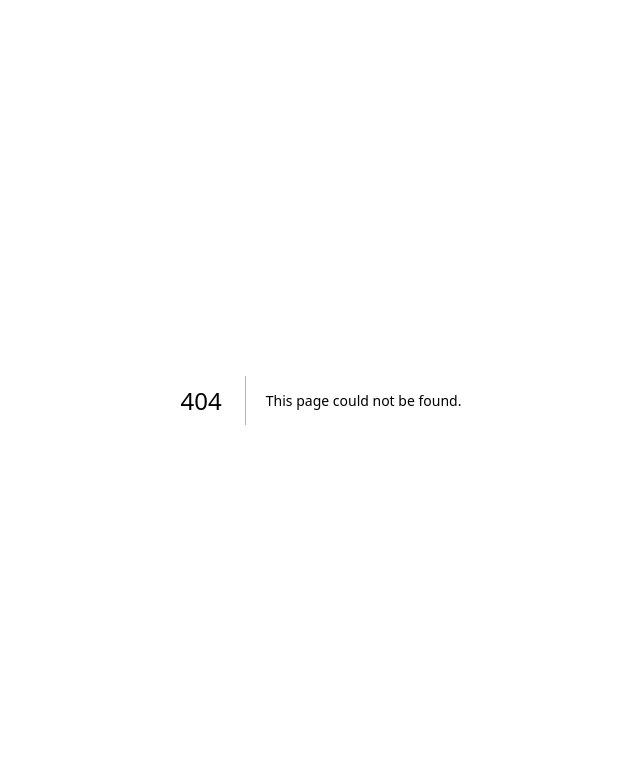
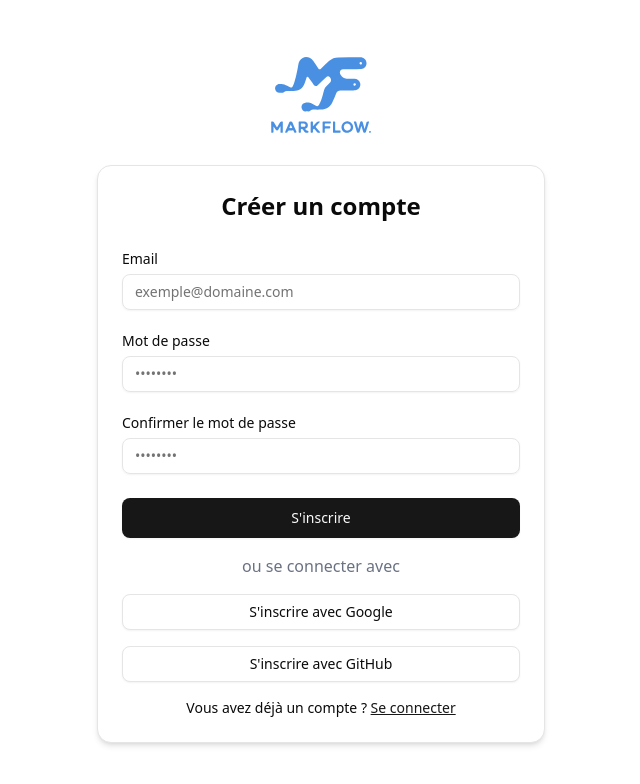
Before and after one commit to Iovann/markFlow, a Next.js app: page /register in a window 1280 px wide. Before the commit this address had no page. Shown: the top 784 px of the page, without its empty margins (319-959 px from the left). Built offline with nearby package versions, Linux system fonts and the light colour scheme.

Commit message:
feat: implement authentication flow with login and registration pages

```diff
--- a/app/(auth)/login/page.tsx
+++ b/app/(auth)/login/page.tsx
@@ -11,25 +11,52 @@ import {
 import { Label } from "@/src/components/ui/label";
 import { useState } from "react";
 import Image from "next/image";
+import Link from "next/link";
+import { createClient } from "@/utils/supabase/client";
+import { useRouter } from "next/navigation";
+import { Loader2 } from "lucide-react";
 
 export default function LoginPage() {
   const [email, setEmail] = useState("");
+  const router = useRouter();
   const [password, setPassword] = useState("");
+  const [loading, setLoading] = useState(false);
   const [error, setError] = useState<string | null>(null);
+  const [authLoading, setAuthLoading] = useState(false);
 
   // Fonction de gestion du login
   const handleLogin = async (e: React.FormEvent) => {
+    setLoading(true);
+    setError(null);
     e.preventDefault();
-    // Ici, tu pourras appeler Supabase Auth
-    console.log("Login avec", email, password);
+    const supabase = createClient();
+    const { error } = await supabase.auth.signInWithPassword({
+      email,
+      password,
+    });
+    setLoading(false);
+    if (error) {
+      setError(error.message);
+    } else {
+      router.push('/dashboard');
+    }
   };
 
   // Fonction pour la connexion avec Google via Supabase OAuth
-  const handleOAuthLogin = async (provider: string) => {
-    // const { error } = await supabase.auth.signInWithOAuth({ provider });
-    // if (error) {
-    //   setError(error.message);
-    // }
+  const handleOAuthLogin = async (provider: "google" | "github") => {
+    setAuthLoading(true);
+    setError(null);
+    const supabase = createClient();
+    const { error } = await supabase.auth.signInWithOAuth({
+      provider,
+      options: {
+        redirectTo: `${window.location.origin}/dashboard`,
+      },
+    });
+    setAuthLoading(false);
+    if (error) {
+      setError(error.message);
+    }
   };
 
   return (
@@ -72,8 +99,14 @@ export default function LoginPage() {
                 required
               />
             </div>
-            <Button className="w-full" type="submit">
-              Se connecter
+            <Button className="w-full py-5" type="submit" disabled={loading}>
+              {
+                loading ? (
+                  <Loader2 className="mr-2 h-4 w-4 animate-spin" />
+                ) : (
+                  "Se connecter"
+                )
+              }
             </Button>
           </form>
 
@@ -91,18 +124,23 @@ export default function LoginPage() {
               onClick={() => handleOAuthLogin("google")}
               variant="outline"
               className="w-full"
+              disabled={authLoading}
             >
-              Se connecter avec Google
-            </Button>
-            {/* Tu peux ajouter d'autres boutons pour GitHub, Facebook, etc. */}
-            <Button
-              onClick={() => handleOAuthLogin("github")}
-              variant="outline"
-              className="w-full"
-            >
-              Se connecter avec GitHub
+              {
+                authLoading ? (
+                  <Loader2 className="mr-2 h-4 w-4 animate-spin" />
+                ) : (
+                  "Se connecter avec Google"
+                )
+              }
             </Button>
           </div>
+          <p className="text-sm text-center mt-4">
+            Vous n'avez pas de compte ?{" "}
+            <Link href="/register" className="underline text-primary">
+              S'inscrire
+            </Link>
+          </p>
         </CardContent>
       </Card>
     </div>
--- /dev/null
+++ b/app/(auth)/register/page.tsx
@@ -0,0 +1,162 @@
+"use client";
+
+import { useState } from "react";
+import Image from "next/image";
+import Link from "next/link";
+import { createClient } from "@/utils/supabase/client";
+import { useRouter } from "next/navigation";
+
+import { Input } from "@/src/components/ui/input";
+import { Button } from "@/src/components/ui/button";
+import {
+  Card,
+  CardContent,
+  CardHeader,
+  CardTitle,
+} from "@/src/components/ui/card";
+import { Label } from "@/src/components/ui/label";
+
+export default function RegisterPage() {
+  const [email, setEmail] = useState("");
+  const router = useRouter();
+  const [password, setPassword] = useState("");
+  const [confirmPassword, setConfirmPassword] = useState("");
+  const [error, setError] = useState<string | null>(null);
+  const [success, setSuccess] = useState<string | null>(null);
+
+  const handleRegister = async (e: React.FormEvent) => {
+    e.preventDefault();
+    setError(null);
+    setSuccess(null);
+
+    if (password !== confirmPassword) {
+      setError("Les mots de passe ne correspondent pas.");
+      return;
+    }
+
+    const supabase = createClient();
+    const { error } = await supabase.auth.signUp({
+      email,
+      password,
+    });
+
+    if (error) {
+      setError(error.message);
+    } else {
+      setSuccess(
+        "Inscription réussie ! Vérifie ta boîte mail pour confirmer ton adresse."
+      );
+    }
+  };
+
+  const handleOAuth = async (provider: "google" | "github") => {
+    const supabase = createClient();
+    const { error } = await supabase.auth.signInWithOAuth({
+      provider,
+      options: {
+        redirectTo: `${window.location.origin}/dashboard`,
+      },
+    });
+    if (error) setError(error.message);
+  };
+
+  return (
+    <div className="min-h-screen flex flex-col items-center justify-center gap-8 px-1 sm:px-4">
+      <Image src="/assets/icons/logo.svg" alt="Logo" width={100} height={100} />
+
+      <Card className="w-full max-w-md shadow-md">
+        <CardHeader className="text-center">
+          <CardTitle className="text-2xl">Créer un compte</CardTitle>
+        </CardHeader>
+        <CardContent className="space-y-4">
+          {/* Afficher le formulaire ou le message de succès */}
+          {!success ? (
+            <form onSubmit={handleRegister} className="space-y-6">
+              <div>
+                <Label htmlFor="email" className="mb-2">Email</Label>
+                <Input
+                  id="email"
+                  type="email"
+                  placeholder="exemple@domaine.com"
+                  value={email}
+                  onChange={(e) => setEmail(e.target.value)}
+                  required
+                />
+              </div>
+              <div>
+                <Label htmlFor="password" className="mb-2">Mot de passe</Label>
+                <Input
+                  id="password"
+                  type="password"
+                  placeholder="••••••••"
+                  value={password}
+                  onChange={(e) => setPassword(e.target.value)}
+                  required
+                />
+              </div>
+              <div>
+                <Label htmlFor="confirm-password" className="mb-2">
+                  Confirmer le mot de passe
+                </Label>
+                <Input
+                  id="confirm-password"
+                  type="password"
+                  placeholder="••••••••"
+                  value={confirmPassword}
+                  onChange={(e) => setConfirmPassword(e.target.value)}
+                  required
+                />
+              </div>
+              <Button className="w-full py-5" type="submit">
+                S'inscrire
+              </Button>
+            </form>
+          ) : (
+            <div className="text-center">
+              <p className="text-green-500 text-sm mt-2">{success}</p>
+              <p className="text-gray-500 text-sm mt-2">
+                Tu recevras un email de confirmation. Vérifie ta boîte mail et clique sur le lien pour activer ton compte.
+              </p>
+            </div>
+          )}
+
+          {/* Erreur si l'inscription échoue */}
+          {error && <p className="text-red-500 text-sm mt-2">{error}</p>}
+
+          {/* Diviseur */}
+          {
+            !success && (
+              <>
+              <div className="flex items-center justify-center gap-2 mt-4">
+                <span className="text-gray-500">ou se connecter avec</span>
+              </div>
+              <div className="mt-4 space-y-4">
+                <Button
+                  onClick={() => handleOAuth("google")}
+                variant="outline"
+                className="w-full"
+              >
+                S'inscrire avec Google
+              </Button>
+              <Button
+                onClick={() => handleOAuth("github")}
+                variant="outline"
+                className="w-full"
+              >
+                S'inscrire avec GitHub
+              </Button>
+            </div>
+
+            <p className="text-sm text-center mt-4">
+              Vous avez déjà un compte ?{" "}
+              <Link href="/login" className="underline text-primary">
+                Se connecter
+              </Link>
+            </p>
+            </>
+          )}
+        </CardContent>
+      </Card>
+    </div>
+  );
+}
--- /dev/null
+++ b/app/dashboard/page.tsx
@@ -0,0 +1,9 @@
+import React from 'react'
+
+const page = () => {
+  return (
+    <div>dashboard</div>
+  )
+}
+
+export default page
--- /dev/null
+++ b/middleware.ts
@@ -0,0 +1,36 @@
+import { createMiddlewareClient } from "@supabase/auth-helpers-nextjs";
+import { NextResponse } from "next/server";
+import type { NextRequest } from "next/server";
+
+export async function middleware(req: NextRequest) {
+  const res = NextResponse.next();
+  const supabase = createMiddlewareClient({ req, res });
+
+  try {
+    const { data: { session } } = await supabase.auth.getSession();
+
+    if (!session && req.nextUrl.pathname.startsWith("/dashboard")) {
+      const redirectUrl = new URL("/login", req.url);
+      return NextResponse.redirect(redirectUrl);
+    }
+
+    if (session && (req.nextUrl.pathname === "/login" || req.nextUrl.pathname === "/register")) {
+      const redirectUrl = new URL("/dashboard", req.url);
+      return NextResponse.redirect(redirectUrl);
+    }
+
+    return res;
+  } catch (error) {
+    console.error("Erreur middleware auth:", error);
+    return res;
+  }
+}
+
+export const config = {
+  matcher: [
+    "/dashboard/:path*",
+    "/login",
+    "/register",
+    "/dashboard",
+  ],
+};
--- a/package.json
+++ b/package.json
@@ -14,6 +14,7 @@
     "@radix-ui/react-separator": "^1.1.4",
     "@radix-ui/react-slot": "^1.2.0",
     "@radix-ui/react-tooltip": "^1.2.4",
+    "@supabase/auth-helpers-nextjs": "^0.10.0",
     "@supabase/ssr": "^0.6.1",
     "@supabase/supabase-js": "^2.49.4",
     "class-variance-authority": "^0.7.1",
```
Also changed, not shown: 1 other file (tests, documents, lock files or other folders).
